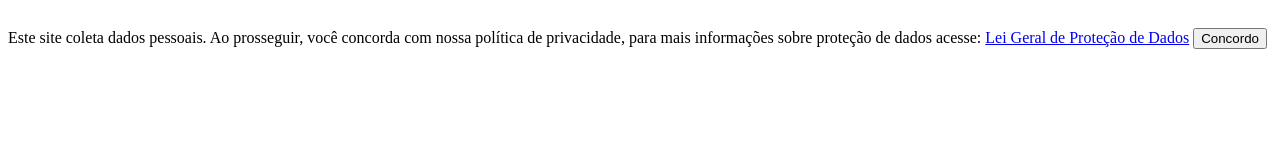
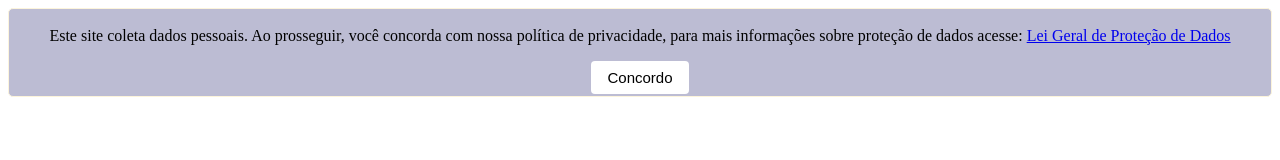
Before and after one commit to ArieledePaula/Snowden, a plain HTML site: page index.html in a window 1280 px wide. Drawn offline with Linux system fonts and the light colour scheme.

Commit message:
Estilizando banner

```diff
--- a/index.html
+++ b/index.html
@@ -3,15 +3,17 @@
 <head>
     <meta charset="UTF-8">
     <meta name="viewport" content="width=device-width, initial-scale=1.0">
-    <script src="main.js" src="main.css"></script>
-
+    <link rel="stylesheet" href="main.css">
+    <script src="main.js" defer></script>
     <title>Dados Sensíveis</title>
 </head>
 <body>
-    <div class="container">
-        <label for="">Este site coleta dados pessoais. Ao prosseguir, você concorda com nossa política de privacidade, para mais informações sobre proteção de dados acesse: <a href="https://www.planalto.gov.br/ccivil_03/_ato2015-2018/2018/lei/l13709.htm"> Lei Geral de Proteção de Dados</a></label>
-        <button style="margin-top: 20px;" type="button" onclick="salvarInfo()"> Concordo </button>
+    <div class="banner">
+        <p>Este site coleta dados pessoais. Ao prosseguir, você concorda com nossa política de privacidade, para mais informações sobre proteção de dados acesse: <a href="https://www.planalto.gov.br/ccivil_03/_ato2015-2018/2018/lei/l13709.htm"> Lei Geral de Proteção de Dados</a></p>
+        <button  type="submit" onclick="aceitar()" class="botao"> Concordo </button>
+
     </div>
+
 
 </body>
 </html>
--- /dev/null
+++ b/main.css
@@ -0,0 +1,19 @@
+.banner{
+
+    background-color: rgb(188, 188, 211);
+    padding: 2px;
+    border: 1px solid #fcf4db;
+    border-radius: 5px;
+    margin-bottom: 50px;
+    text-align: center;
+}
+
+.botao{
+    background-color: white;
+    border: none;
+    padding: 0.5rem 1rem;
+    border-radius: 4px;
+    font-size: 15px;
+    cursor: pointer;
+
+}
```
